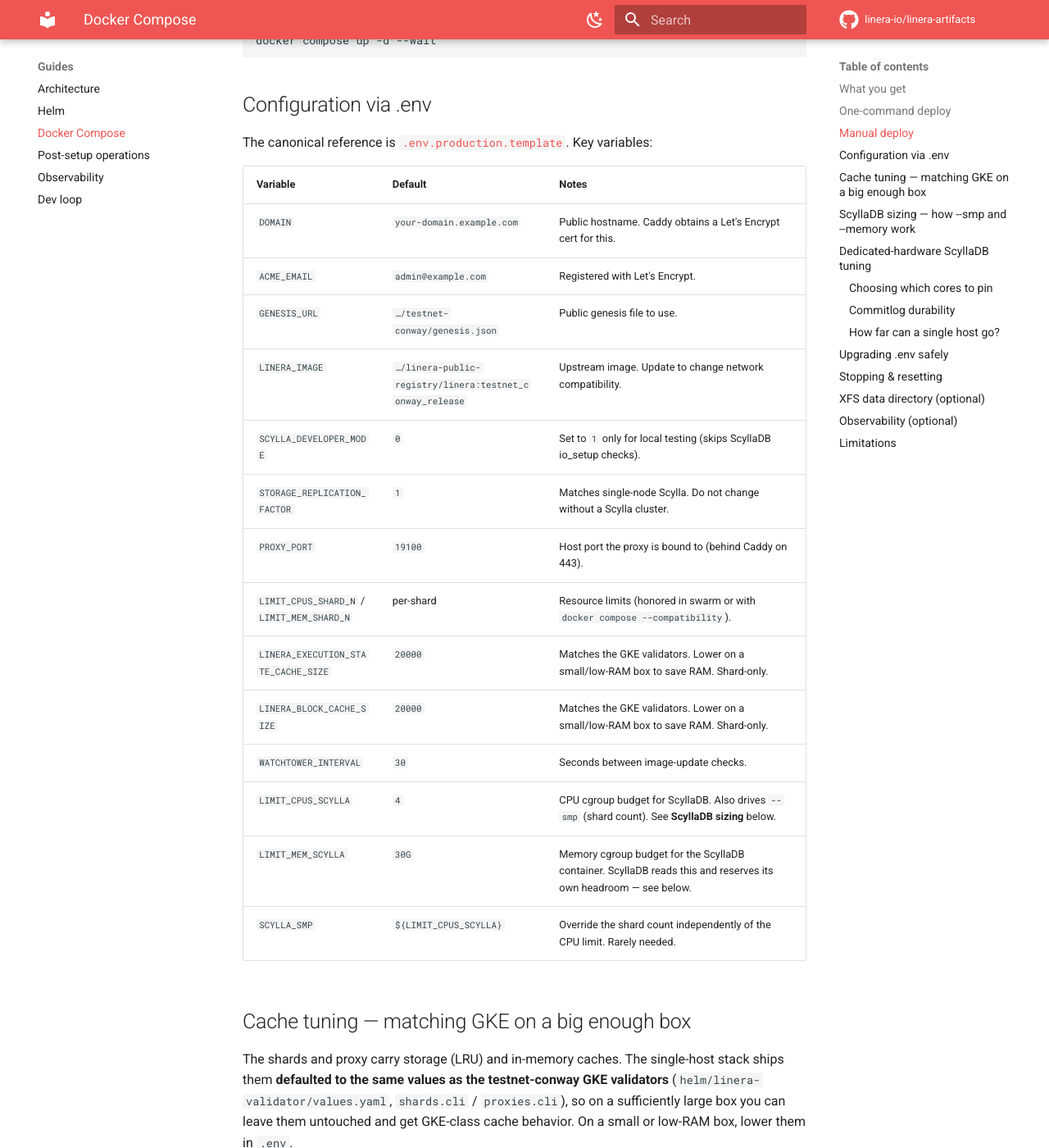
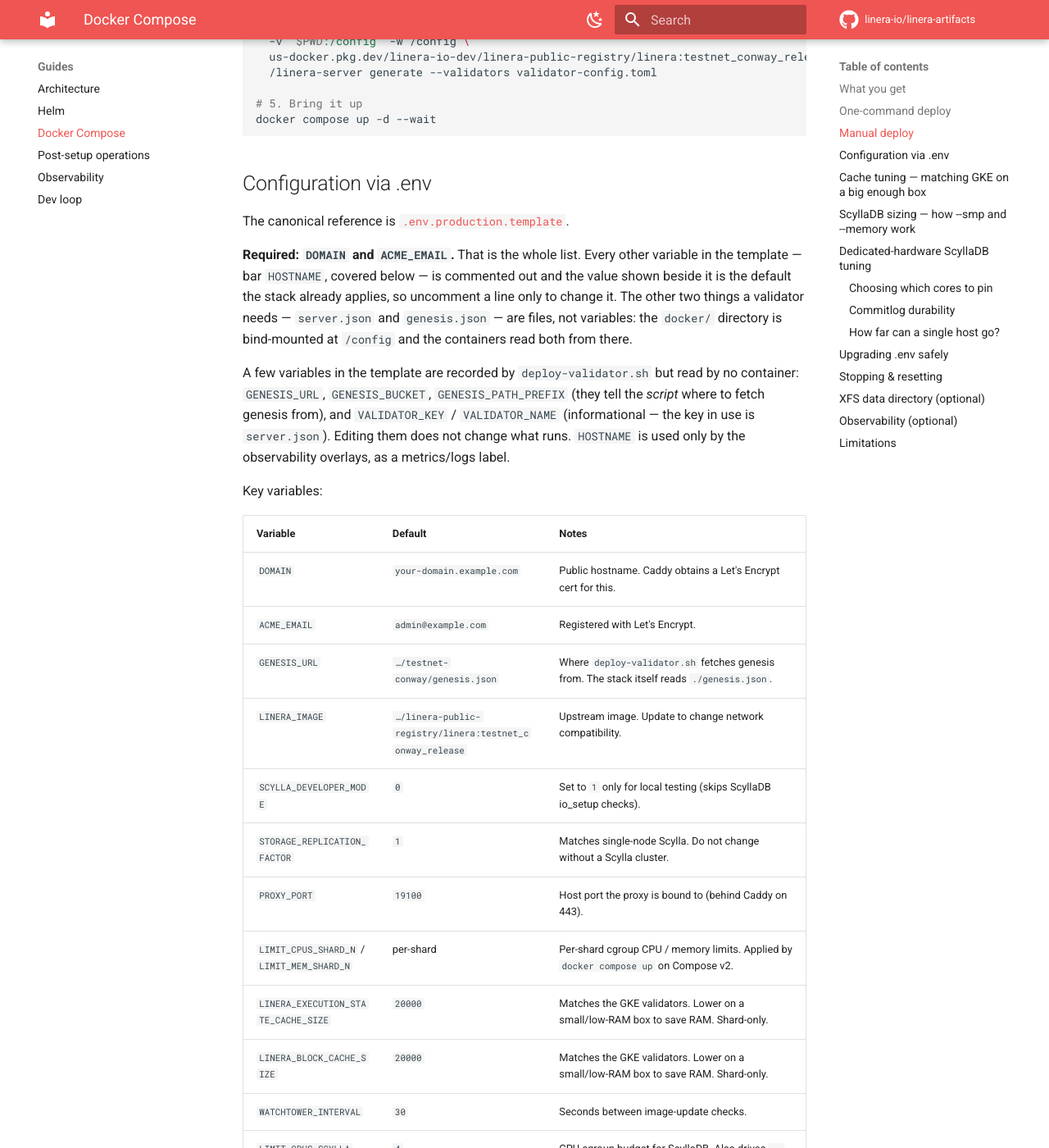
Before and after one commit to linera-io/linera-artifacts, an MkDocs documentation site: the page built from docs/DOCKER-COMPOSE.md, in a window 1280 px wide and 1400 px high, scrolled down 2532 px. Shown: the whole window at 82% size. Built offline with MkDocs 1.6.1 and Material for MkDocs 9.7.7, drawn with Linux system fonts in a browser that asks for light colours; comment, search, counter and statistics services are not loaded; some of the changed text lies outside the part shown.

Commit message:
Make the required .env fields obvious for new validator operators

```diff
--- a/docs/DOCKER-COMPOSE.md
+++ b/docs/DOCKER-COMPOSE.md
@@ -36,7 +36,11 @@
 2. Generates a matching `validator-config.toml`
 3. Runs the linera image to generate a fresh `server.json` (your
    signing key — private, treat like an SSH key)
-4. Renders `.env` from `.env.production.template`
+4. Writes `.env` from `.env.production.template` **with your values filled
+   in** — `DOMAIN`, `ACME_EMAIL`, `GENESIS_URL`, `GENESIS_BUCKET`,
+   `GENESIS_PATH_PREFIX`, `VALIDATOR_KEY`, `VALIDATOR_NAME`, `HOSTNAME`,
+   `LINERA_IMAGE`, `NUM_SHARDS`. Re-running is safe: an existing `.env` is
+   backed up and only those keys are patched, so your tuning survives.
 5. Starts the stack with `docker compose up -d --wait`
 
 Options:
@@ -60,7 +64,8 @@
 
 # 1. Env file from template
 cp .env.production.template .env
-#    Edit DOMAIN, ACME_EMAIL, VALIDATOR_NAME, VALIDATOR_KEY.
+#    Edit DOMAIN and ACME_EMAIL. Everything else is optional and already
+#    defaulted — see "Configuration via .env" below.
 
 # 2. Genesis
 wget -O genesis.json \
@@ -106,18 +111,34 @@
 
 The canonical reference is
 [`.env.production.template`](https://github.com/linera-io/linera-artifacts/blob/main/docker/.env.production.template).
+
+**Required: `DOMAIN` and `ACME_EMAIL`.** That is the whole list. Every other
+variable in the template — bar `HOSTNAME`, covered below — is commented out
+and the value shown beside it is the default the stack already applies, so
+uncomment a line only to change it. The other two things a validator needs
+— `server.json` and `genesis.json` — are files, not variables: the `docker/`
+directory is bind-mounted at `/config` and the containers read both from
+there.
+
+A few variables in the template are recorded by `deploy-validator.sh` but
+read by no container: `GENESIS_URL`, `GENESIS_BUCKET`, `GENESIS_PATH_PREFIX`
+(they tell the *script* where to fetch genesis from), and `VALIDATOR_KEY` /
+`VALIDATOR_NAME` (informational — the key in use is `server.json`). Editing
+them does not change what runs. `HOSTNAME` is used only by the observability
+overlays, as a metrics/logs label.
+
 Key variables:
 
 | Variable              | Default                               | Notes                                                                                      |
 |-----------------------|---------------------------------------|--------------------------------------------------------------------------------------------|
 | `DOMAIN`              | `your-domain.example.com`             | Public hostname. Caddy obtains a Let's Encrypt cert for this.                              |
 | `ACME_EMAIL`          | `admin@example.com`                   | Registered with Let's Encrypt.                                                             |
-| `GENESIS_URL`         | `…/testnet-conway/genesis.json`       | Public genesis file to use.                                                                |
+| `GENESIS_URL`         | `…/testnet-conway/genesis.json`       | Where `deploy-validator.sh` fetches genesis from. The stack itself reads `./genesis.json`. |
 | `LINERA_IMAGE`        | `…/linera-public-registry/linera:testnet_conway_release` | Upstream image. Update to change network compatibility.                |
 | `SCYLLA_DEVELOPER_MODE` | `0`                                 | Set to `1` only for local testing (skips ScyllaDB io_setup checks).                       |
 | `STORAGE_REPLICATION_FACTOR` | `1`                            | Matches single-node Scylla. Do not change without a Scylla cluster.                         |
 | `PROXY_PORT`          | `19100`                               | Host port the proxy is bound to (behind Caddy on 443).                                     |
-| `LIMIT_CPUS_SHARD_N` / `LIMIT_MEM_SHARD_N` | per-shard                | Resource limits (honored in swarm or with `docker compose --compatibility`).               |
+| `LIMIT_CPUS_SHARD_N` / `LIMIT_MEM_SHARD_N` | per-shard                | Per-shard cgroup CPU / memory limits. Applied by `docker compose up` on Compose v2.        |
 | `LINERA_EXECUTION_STATE_CACHE_SIZE` | `20000`                 | Matches the GKE validators. Lower on a small/low-RAM box to save RAM. Shard-only.          |
 | `LINERA_BLOCK_CACHE_SIZE` | `20000`                           | Matches the GKE validators. Lower on a small/low-RAM box to save RAM. Shard-only.          |
 | `WATCHTOWER_INTERVAL` | `30`                                  | Seconds between image-update checks.                                                       |
```
Also changed, not shown: docs/QUICKSTART.md (+24 -1 lines), 2 other files.
